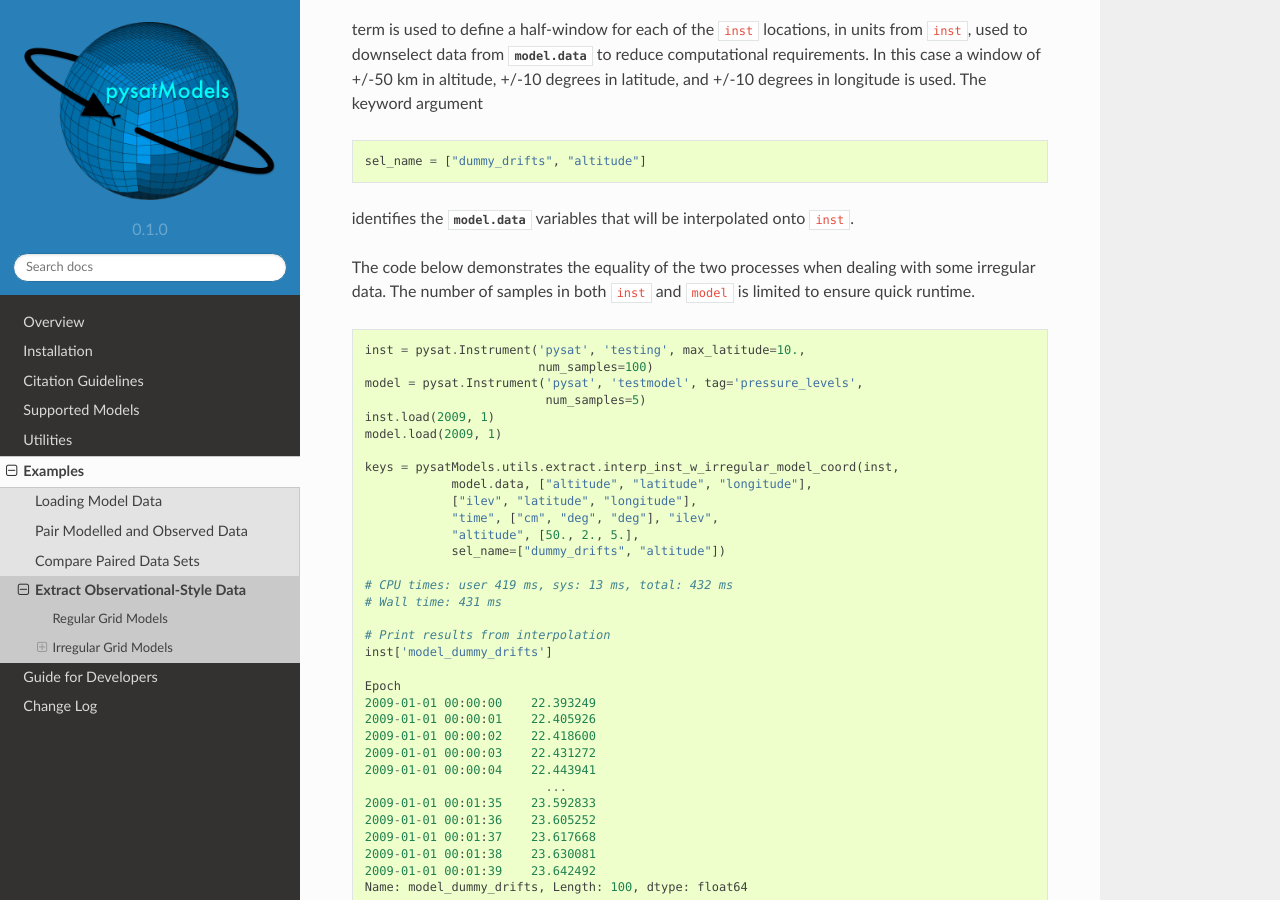
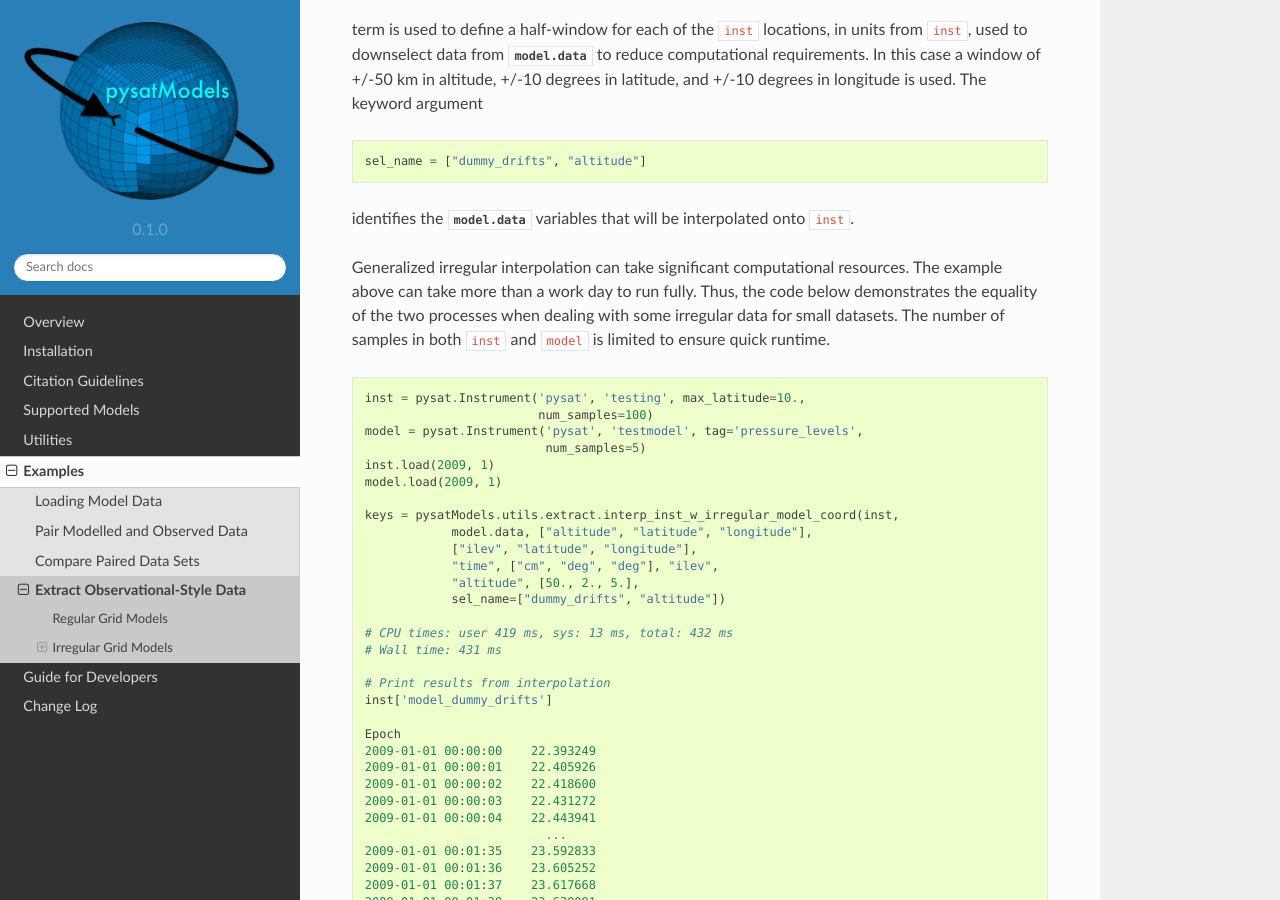
Before and after one commit to pysat/pysatModels, a Sphinx documentation site: the page built from docs/examples/ex_extract.rst, in a window 1280 px wide and 900 px high, scrolled down 8722 px. Built offline with Sphinx 7.4.7 and the Read the Docs theme 2.0.0, drawn with Linux system fonts in a browser that asks for light colours; cross-references to code outside the pages are shown as plain code.

Commit message:
STY: Add note about runtime of full example.

```diff
--- a/docs/examples/ex_extract.rst
+++ b/docs/examples/ex_extract.rst
@@ -408,9 +408,11 @@ and +/-10 degrees in longitude is used. The keyword argument ::
 
 identifies the :py:attr:`model.data` variables that will be interpolated onto :py:var:`inst`.
 
-The code below demonstrates the equality of the two processes when dealing
-with some irregular data. The number of samples in both :py:var:`inst` and :py:var:`model`
-is limited to ensure quick runtime.
+Generalized irregular interpolation can take significant computational resources.
+The example above can take more than a work day to run fully. Thus,
+the code below demonstrates the equality of the two processes when dealing
+with some irregular data for small datasets. The number of samples in both
+:py:var:`inst` and :py:var:`model` is limited to ensure quick runtime.
 
 .. code:: python
 
```
